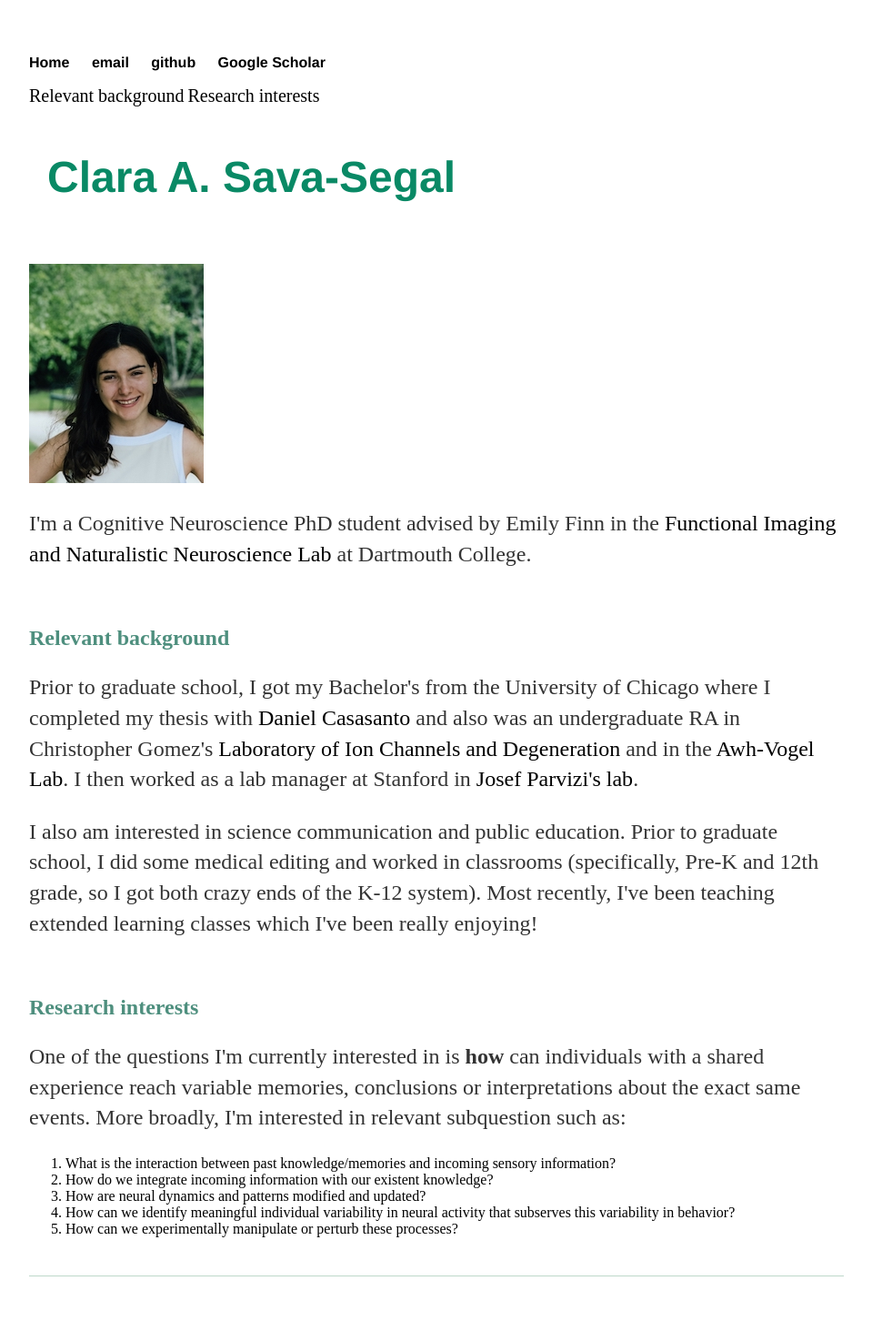
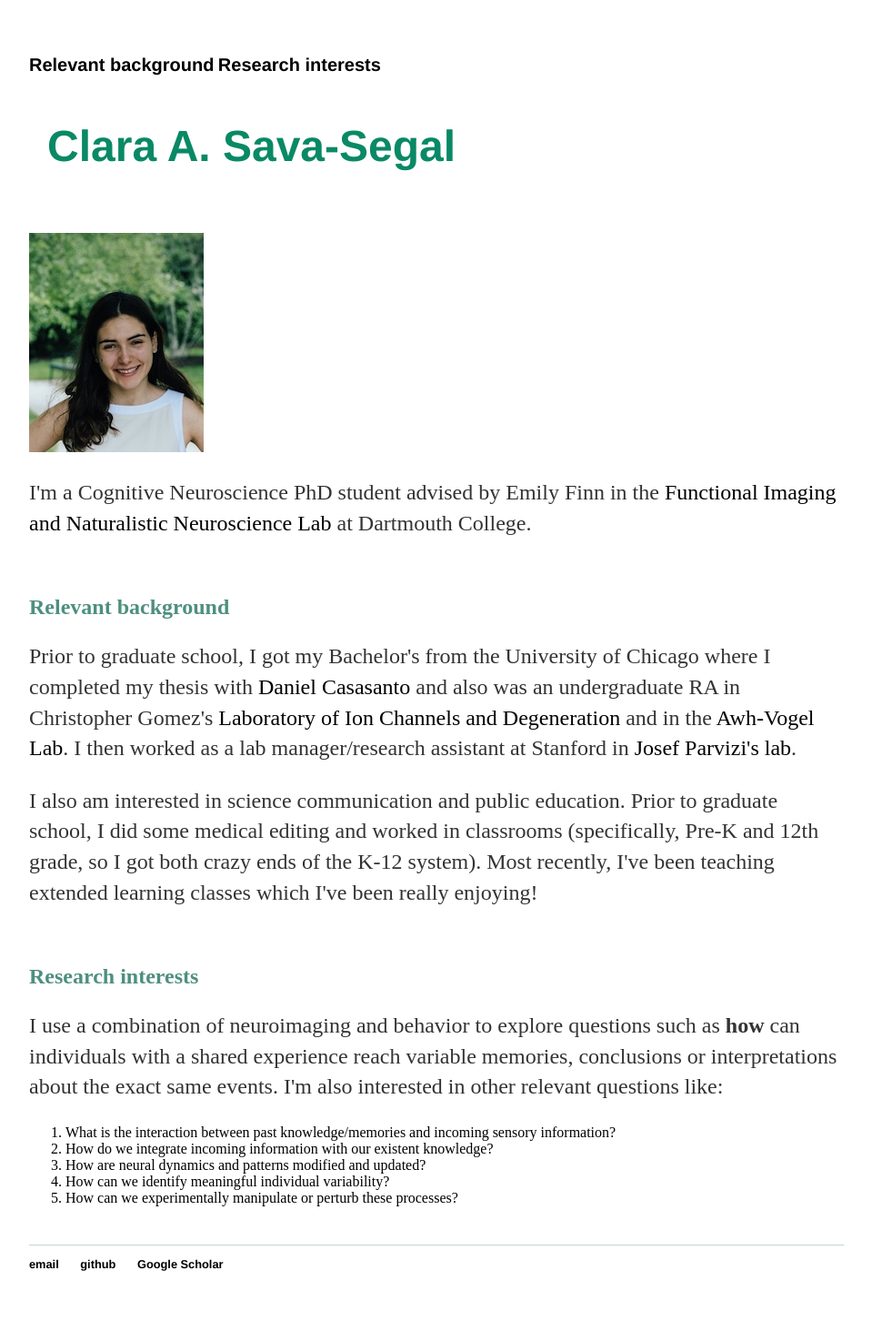
Before and after one commit to csavasegal/csavasegal.github.io, a Jekyll site: the page built from index.html, in a window 1280 px wide. Shown: the whole page at 91% size, without its empty margins (160-1119 px from the left). Built offline with Jekyll 4.4.1, drawn with Linux system fonts in a browser that asks for light colours.

Commit message:
Add files via upload

```diff
--- a/_layouts/default.html
+++ b/_layouts/default.html
@@ -8,10 +8,11 @@
 		<body>
 			<nav>
 	    		<ul>
-	        		<li><a href="/">Home</a></li>
-                    <li><a href="mailto:csava.gr@dartmouth.edu">email</a></li>
-                    <li><a href="https://github.com/csavasegal">github</a></li>
-                    <li><a href="https://scholar.google.com/citations?user=c0vFC1MAAAAJ&hl=en">Google Scholar</a></li>
+	        		<!-- <li><a href="/">Home</a></li> -->
+
+                    <a href="#background" style="font-size: 20px; text-decoration: none">Relevant background</a>
+                    <a href="#researchint" style="font-size: 20px; text-decoration: none">Research interests</a>
+
 		        	<!-- <li><a href="/about">About</a></li>
 	        		<li><a href="/cv">CV</a></li>
 	        		<li><a href="/blog">Blog</a></li> -->
--- a/index.html
+++ b/index.html
@@ -6,9 +6,6 @@
 
 
 <div class="header">
-    <a href="#background" style="font-size: 20px; text-decoration: none">Relevant background</a>
-    <a href="#researchint" style="font-size: 20px; text-decoration: none">Research interests</a>
-
     <h1><span style="color:rgb(9, 137, 101)">Clara A. Sava-Segal</span></h1>
     <!-- <h1><img src="img/sava-segal_clara.jpg" alt="img" /> <span style="color:rgb(9, 137, 101)">Clara A. Sava-Segal</span></h1> -->
     <br>
@@ -34,7 +31,7 @@
     <h2><span style="color:rgb(78, 143, 126)">Relevant background</span></h2>
 	<p>Prior to graduate school, I got my Bachelor's from the University of Chicago where I completed my thesis with <a href = "http://casasanto.com/" >Daniel Casasanto</a>
         and also was an undergraduate RA in Christopher Gomez's <a href = "https://voices.uchicago.edu/gomezlab/" > Laboratory of Ion Channels and Degeneration </a> and in the <a href = "https://awhvogellab.com/" >Awh-Vogel Lab</a>.
-        I then worked as a lab manager at Stanford in <a href = "https://med.stanford.edu/parvizi-lab.html" > Josef Parvizi's lab</a>. </p>
+        I then worked as a lab manager/research assistant at Stanford in <a href = "https://med.stanford.edu/parvizi-lab.html" > Josef Parvizi's lab</a>. </p>
 
 
     <p> I also am interested in science communication and public education. Prior to graduate school, I did some medical editing and worked in classrooms (specifically, Pre-K and 12th grade, so I got both crazy ends of the K-12 system).
@@ -46,16 +43,16 @@
 <div id="researchint">
     <h2><span style="color:rgb(78, 143, 126)">Research interests</span></h2>
 	<p>
-        One of the questions I'm currently interested in is <strong>how</strong> can individuals with a shared experience
+        I use a combination of neuroimaging and behavior to explore questions such as <strong>how</strong> can individuals with a shared experience
         reach variable memories, conclusions or interpretations about the exact same events.
 
-        More broadly, I'm interested in relevant subquestion such as:
+        I'm also interested in other relevant questions like:
 
         <ol>
             <li>What is the interaction between past knowledge/memories and incoming sensory information?</li>
             <li>How do we integrate incoming information with our existent knowledge?</li>
             <li>How are neural dynamics and patterns modified and updated?</li>
-            <li>How can we identify meaningful individual variability in neural activity that subserves this variability in behavior?</li>
+            <li>How can we identify meaningful individual variability?</li>
             <li>How can we experimentally manipulate or perturb these processes?</li>
         </ol>
     </p>
```
Also changed, not shown: other parts of _layouts/default.html (+3 -1 lines).
